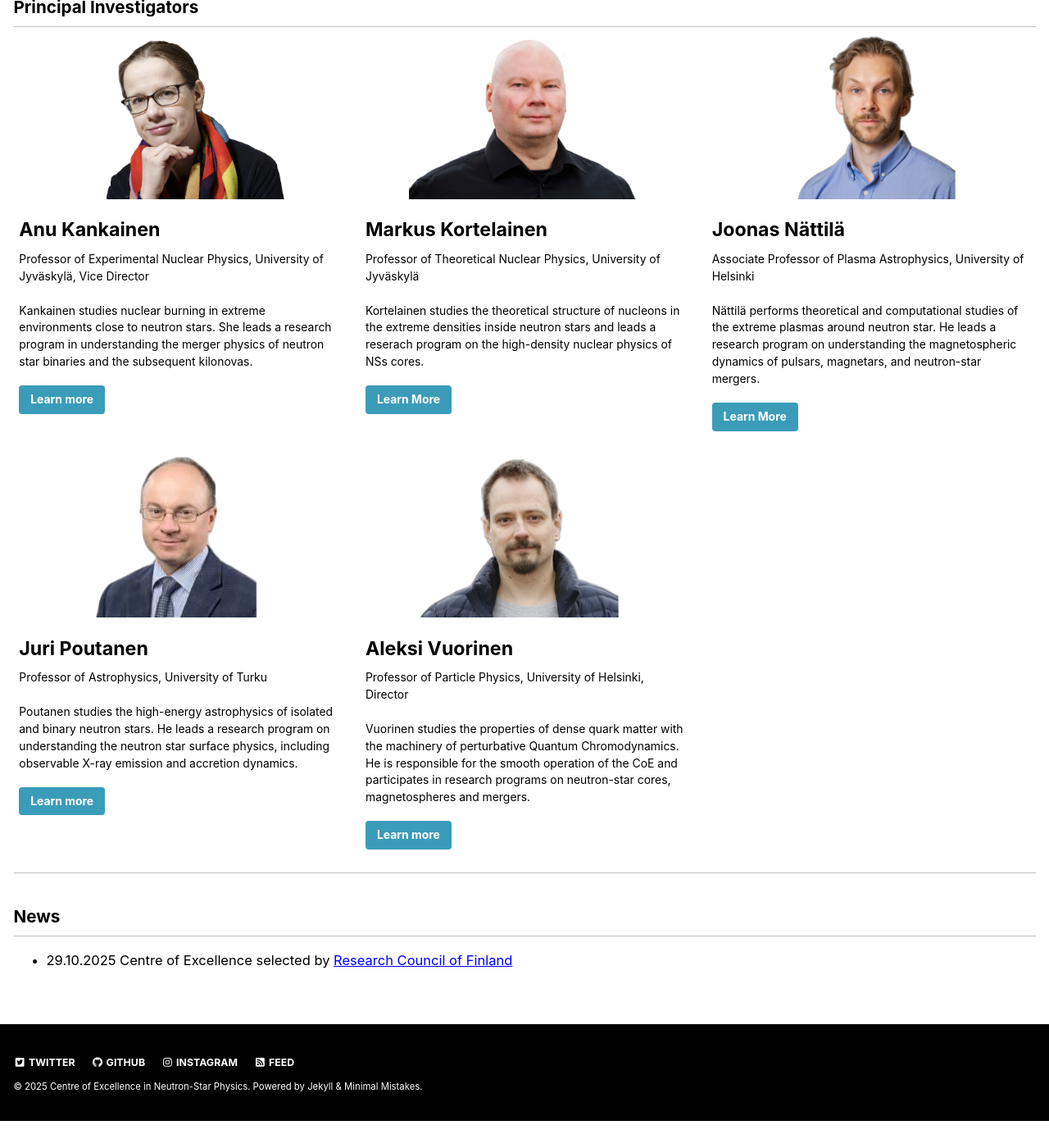
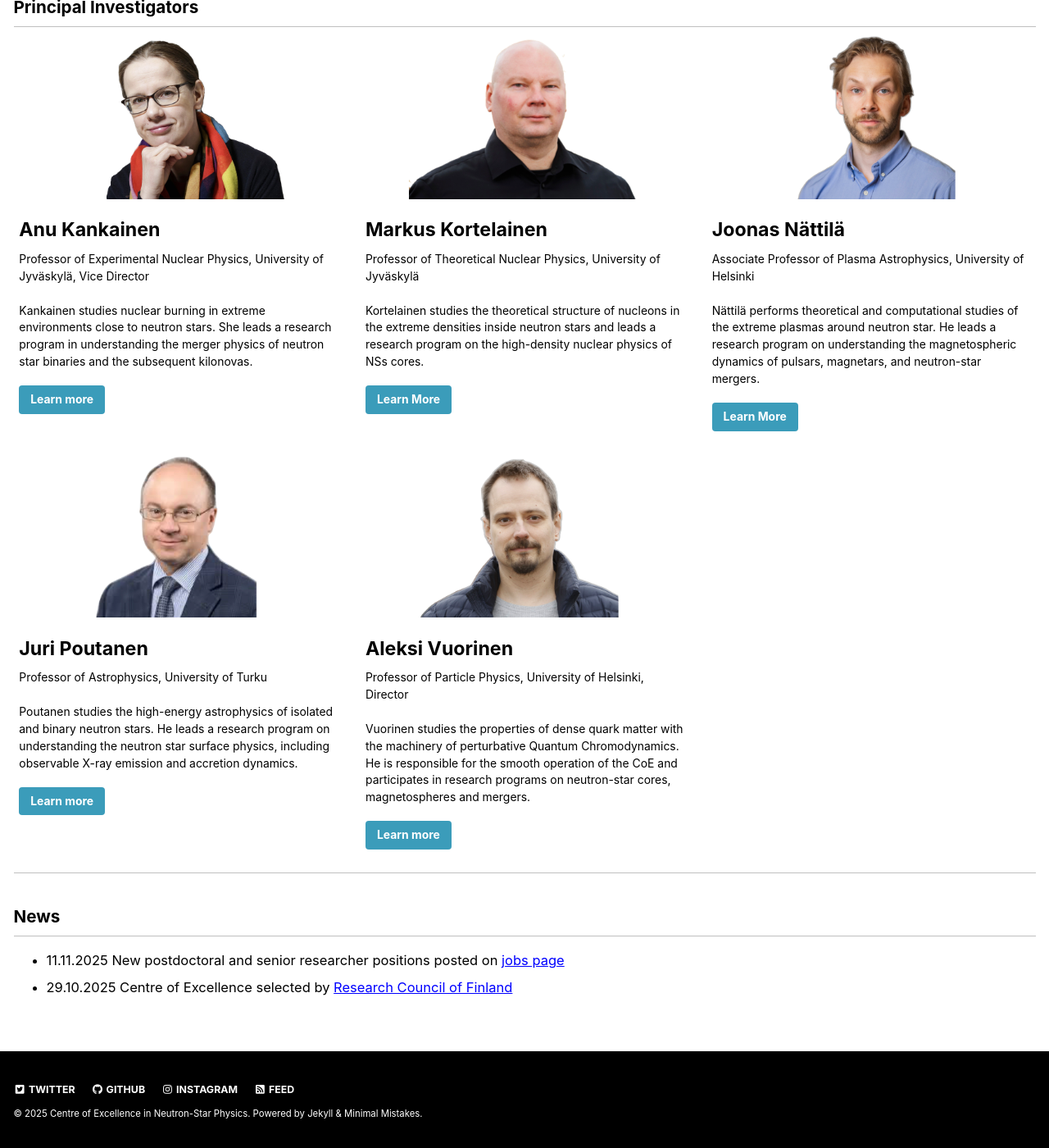
Before and after one commit to MiroPalmu/coe-website, a Jekyll site: the page built from index.md, in a window 1280 px wide and 1400 px high, scrolled down 946 px. Shown: the whole window at 82% size. Built offline with Jekyll 4.4.1, drawn with Linux system fonts in a browser that asks for light colours; cached includes are drawn as plain includes; before the commit the page ends 2313 px from its top, so only the background shows below that.

Commit message:
typo fixes

```diff
--- a/index.md
+++ b/index.md
@@ -19,7 +19,7 @@
     btn_class: "btn--info"
   - image_path: "assets/images/pi_markus.jpeg"
     title: "Markus Kortelainen "
-    excerpt: "Professor of Theoretical Nuclear Physics, University of Jyväskylä <br><br> Kortelainen studies the theoretical structure of nucleons in the extreme densities inside neutron stars and leads a reserach program on the high-density  nuclear physics of NSs cores."
+    excerpt: "Professor of Theoretical Nuclear Physics, University of Jyväskylä <br><br> Kortelainen studies the theoretical structure of nucleons in the extreme densities inside neutron stars and leads a research program on the high-density nuclear physics of NSs cores."
     image_style: "width: 400px; height: 200px; object-fit: contain;"
     btn_label: "Learn More"
     btn_class: "btn--info"
@@ -71,4 +71,5 @@
 
 ## News
 
+- 11.11.2025 New postdoctoral and senior researcher positions posted on [jobs page](/jobs)
 - 29.10.2025 Centre of Excellence selected by [Research Council of Finland](https://www.aka.fi/en/about-the-rcf/whats-new/press-releases/2025/research-council-of-finland-selects-11-new-centres-of-excellence-in-research/)
```
Also changed, not shown: _pages/jobs.md (+1 -1 lines), assets/images/vuorinen_loops.png.
